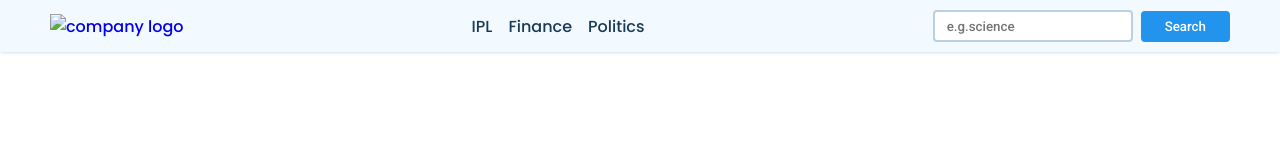
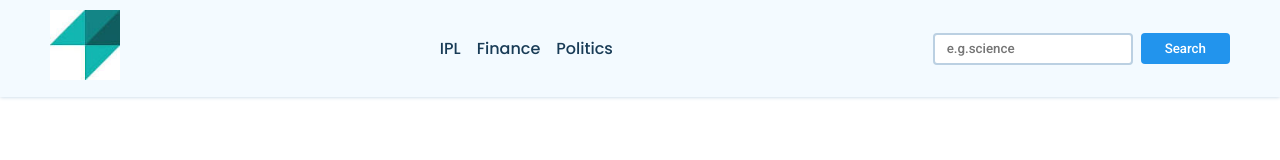
Before and after one commit to Babai06/NewsApp-using-html-css-and-javascript, a plain HTML site: page index.html in a window 1280 px wide. Drawn offline with Linux system fonts and the light colour scheme; no server answers.

Commit message:
Update index.html

```diff
--- a/index.html
+++ b/index.html
@@ -11,7 +11,7 @@
         <nav>
             <div class="main-nav container flex">
                 <a href="#" onclick="reload()" class="company-logo">
-                    <img src="./assets/download.jpeg" alt="company logo">
+                    <img src="./download.jpeg" alt="company logo">
                 </a>
                 <div class="nav-links">
                     <ul class="flex">
```
